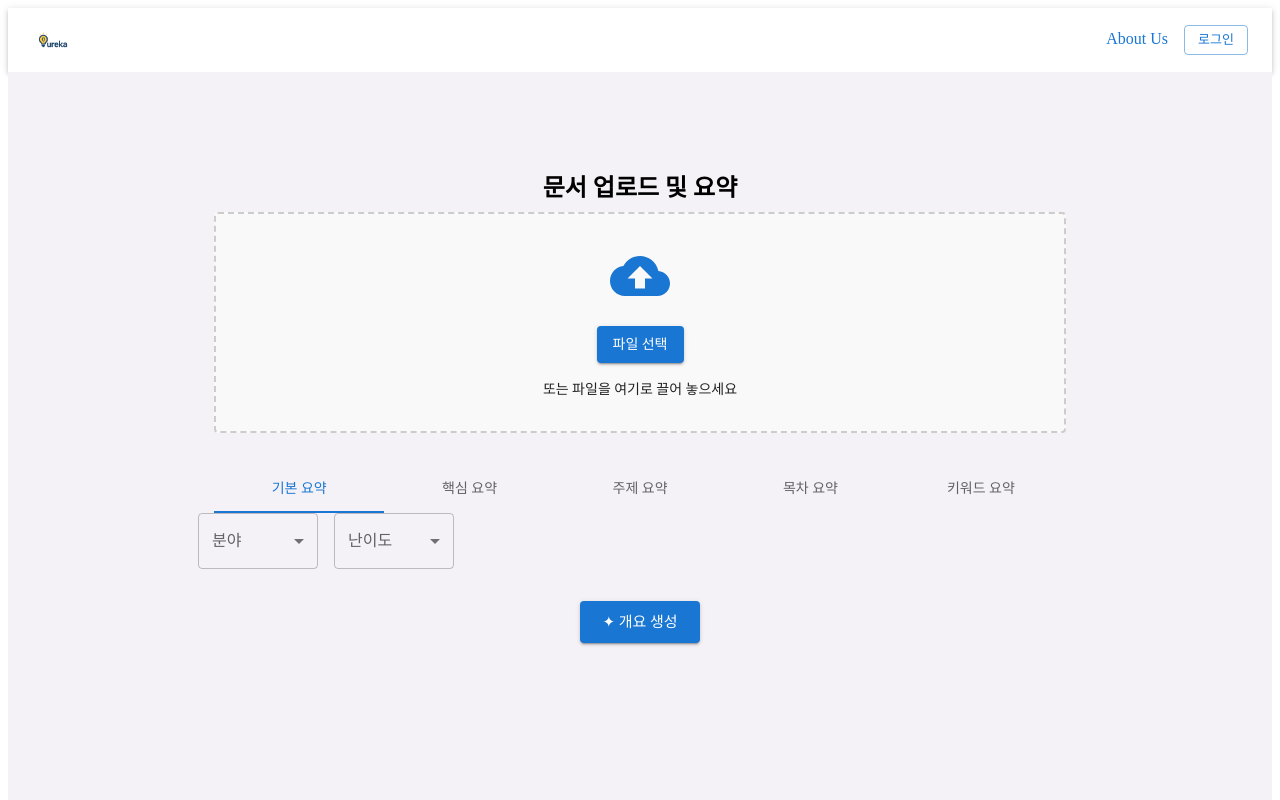
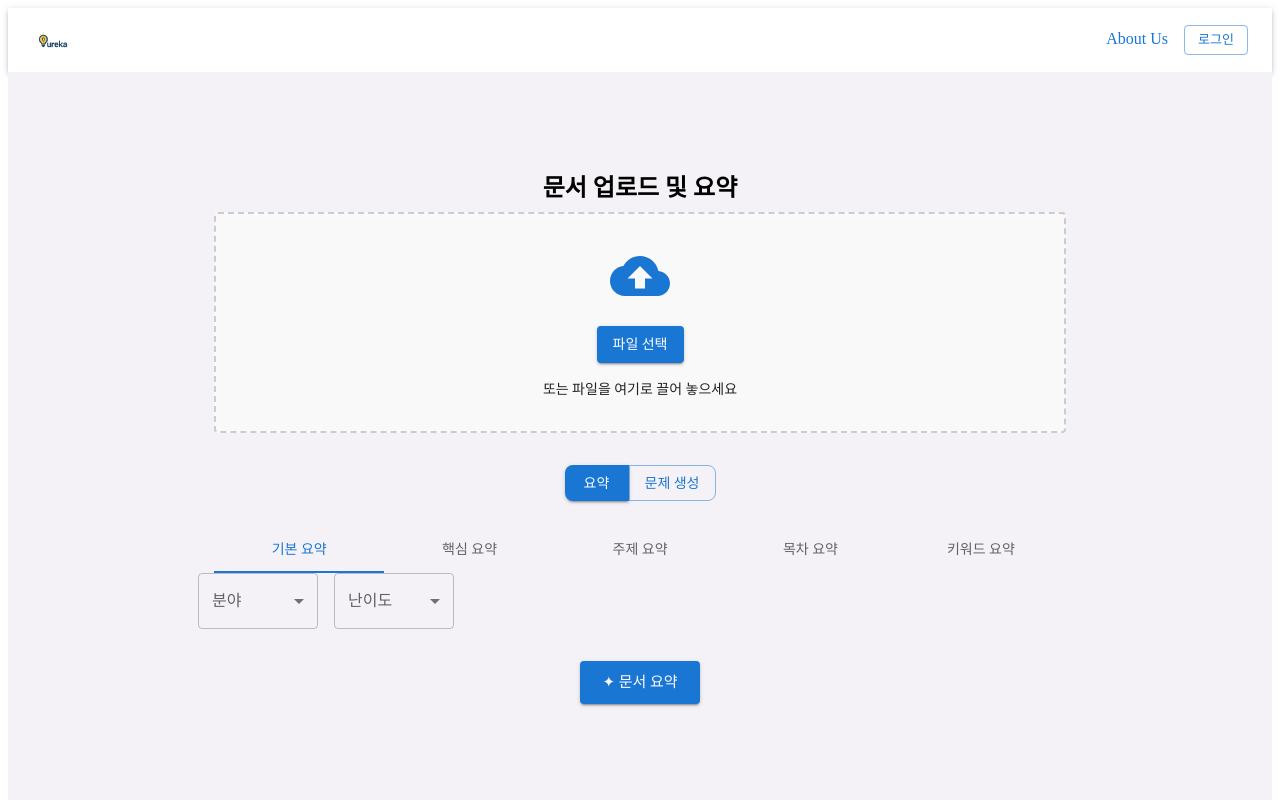
Before and after one commit to ssong77/qureka, a React (Vite) app: page /upload in a window 1280 px wide. Shown: the top 800 px of the page. Built offline with nearby package versions, Linux system fonts and the light colour scheme.

Commit message:
문서 업로드 '요약', '문제 생성' 탭으로 재구성 // 수)  회원가입, 헤더 로고 이미지, mypage 수정

```diff
--- a/package.json
+++ b/package.json
@@ -19,7 +19,7 @@
     "@types/react": "^18.2.14",
     "@types/react-dom": "^18.2.7",
     "typescript": "^5.1.6",
-    "vite": "^4.4.9",
+    "vite": "^6.3.5",
     "@vitejs/plugin-react": "^4.0.4"
   }
 }
--- a/src/pages/UploadPage.tsx
+++ b/src/pages/UploadPage.tsx
@@ -12,9 +12,11 @@ import Grid from '@mui/material/Grid';
 import { useNavigate } from 'react-router-dom';
 
 function UploadPage() {
-  const [tab, setTab] = useState(0);
+  const [mainTab, setMainTab] = useState<'summary' | 'problem'>('summary');
+  const [subTab, setSubTab] = useState(0);
   const [fileName, setFileName] = useState<string | null>(null);
   const [summary, setSummary] = useState('');
+  const [summaryGenerated, setSummaryGenerated] = useState(false);
   const [problemGenerated, setProblemGenerated] = useState(false);
   const [openSnackbar, setOpenSnackbar] = useState(false);
 
@@ -24,10 +26,6 @@ function UploadPage() {
   const [blankCount, setBlankCount] = useState('');
   const navigate = useNavigate();
 
-  const handleTabChange = (event: React.SyntheticEvent, newValue: number) => {
-    setTab(newValue);
-  };
-
   const handleFileUpload = (event: React.ChangeEvent<HTMLInputElement>) => {
     if (event.target.files?.length) {
       setFileName(event.target.files[0].name);
@@ -36,11 +34,12 @@ function UploadPage() {
 
   const handleSaveProblem = () => {
     alert('문제가 저장되었습니다.');
-    navigate('/mypage'); // ✅ 마이페이지로 이동
+    navigate('/mypage');
   };
 
   const handleGenerateSummary = () => {
     setSummary('업로드한 문서를 요약한 내용입니다.\n여기서 사용자가 직접 수정할 수 있습니다.');
+    setSummaryGenerated(true);
   };
 
   const handleProblemGenerate = () => {
@@ -66,7 +65,7 @@ function UploadPage() {
   };
 
   const renderFilters = () => {
-    switch (tab) {
+    switch (subTab) {
       case 0:
         return <Box display="flex" gap={2} flexWrap="wrap">{renderSelect('분야', ['언어', '철학'])}{renderSelect('난이도', ['고등', '대학'])}</Box>;
       case 1:
@@ -91,6 +90,9 @@ function UploadPage() {
             문서 업로드 및 요약
           </Typography>
 
+
+
+          {/* 문서 업로드 */}
           <Paper variant="outlined" sx={{ border: '2px dashed #ccc', backgroundColor: '#f9f9f9', p: 4, textAlign: 'center', mb: 4 }}>
             <CloudUpload sx={{ fontSize: 60, color: '#1976d2' }} />
             <Box mt={2}>
@@ -106,8 +108,28 @@ function UploadPage() {
             )}
           </Paper>
 
+          {/* 메인 탭 */}
+          <Box display="flex" justifyContent="center" mb={3}>
+            <Button
+              variant={mainTab === 'summary' ? 'contained' : 'outlined'}
+              onClick={() => setMainTab('summary')}
+              sx={{ borderRadius: '8px 0 0 8px' }}
+            >
+              요약
+            </Button>
+            <Button
+              variant={mainTab === 'problem' ? 'contained' : 'outlined'}
+              onClick={() => setMainTab('problem')}
+              sx={{ borderRadius: '0 8px 8px 0' }}
+            >
+              문제 생성
+            </Button>
+          </Box>
+          {/* 서브탭: 요약 필터 */}
+          {mainTab === 'summary' && (
+            <>
               <Box mb={2}>
-            <Tabs value={tab} onChange={handleTabChange} variant="fullWidth">
+                <Tabs value={subTab} onChange={(e, v) => setSubTab(v)} variant="fullWidth">
                   <Tab label="기본 요약" />
                   <Tab label="핵심 요약" />
                   <Tab label="주제 요약" />
@@ -115,20 +137,17 @@ function UploadPage() {
                   <Tab label="키워드 요약" />
                 </Tabs>
               </Box>
+              <Grid container spacing={2} mb={4}>{renderFilters()}</Grid>
 
-          <Grid container spacing={2} mb={4}>
-            {renderFilters()}
-          </Grid>
-
-          {!summary && (
+              {!summaryGenerated && (
                 <Box textAlign="center" mb={4}>
                   <Button variant="contained" color="primary" size="large" onClick={handleGenerateSummary}>
-                ✦ 개요 생성
+                    ✦ 문서 요약
                   </Button>
                 </Box>
               )}
 
-          {summary && (
+              {summaryGenerated && (
                 <>
                   <Box sx={{ bgcolor: '#fff', borderRadius: 2, p: 3, boxShadow: 2, mb: 2 }}>
                     <Typography variant="h6" gutterBottom>문서 요약 결과</Typography>
@@ -142,6 +161,25 @@ function UploadPage() {
                     />
                   </Box>
 
+                  <Grid container spacing={2} justifyContent="center" mb={4}>
+                    <Grid item>
+                      <Button variant="outlined" color="secondary" onClick={handleSaveSummary}>
+                        요약 내용 저장
+                      </Button>
+                    </Grid>
+                    <Grid item>
+                      <Button variant="contained" color="primary" onClick={() => setMainTab('problem')}>
+                        문제 생성
+                      </Button>
+                    </Grid>
+                  </Grid>
+                </>
+              )}
+            </>
+          )}
+
+          {mainTab === 'problem' && (
+            <>
               <Box sx={{ bgcolor: '#fff', borderRadius: 2, p: 3, boxShadow: 2, mb: 2 }}>
                 <Typography variant="h6" gutterBottom>문제 생성 세부 설정</Typography>
                 <Box display="flex" gap={2} flexWrap="wrap">
@@ -181,18 +219,29 @@ function UploadPage() {
                 </Box>
               </Box>
 
-              <Grid container spacing={2} justifyContent="center" mb={4}>
+              <Box textAlign="center" mb={2}>
+                <Button variant="contained" onClick={handleProblemGenerate}>문제 생성</Button>
+              </Box>
+
+              {problemGenerated && (
+                <Box sx={{ bgcolor: '#e8f0fe', borderRadius: 2, p: 3, boxShadow: 2, mb: 4 }}>
+                  <Typography variant="h6" gutterBottom>생성된 문제 예시</Typography>
+                  <Typography variant="body1" color="text.secondary" mb={2}>
+                    1. 다음 중 소프트웨어 개발 방법론에 해당하지 않는 것은?
+                  </Typography>
+
+                  <Grid container spacing={2} justifyContent="center">
                     <Grid item>
-                  <Button variant="outlined" color="secondary" onClick={handleSaveSummary}>
-                    요약 내용 저장
-                  </Button>
+                      <Button variant="outlined" color="secondary" onClick={() => alert('다운로드 기능은 아직 구현되지 않았습니다.')}>다운로드</Button>
                     </Grid>
                     <Grid item>
-                  <Button variant="contained" color="primary" onClick={handleProblemGenerate}>
-                    문제 생성
-                  </Button>
+                      <Button variant="contained" color="primary" onClick={handleSaveProblem}>문제 저장</Button>
                     </Grid>
                   </Grid>
+                </Box>
+              )}
+            </>
+          )}
 
           <Snackbar
             open={openSnackbar}
@@ -204,37 +253,6 @@ function UploadPage() {
               저장되었습니다!
             </Alert>
           </Snackbar>
-            </>
-          )}
-
-          {problemGenerated && (
-            <>
-              <Box sx={{ bgcolor: '#e8f0fe', borderRadius: 2, p: 3, boxShadow: 2, mb: 2 }}>
-                <Typography variant="h6" gutterBottom>생성된 문제 예시</Typography>
-                <Typography variant="body1" color="text.secondary">
-                  1. 다음 중 소프트웨어 개발 방법론에 해당하지 않는 것은?
-                </Typography>
-              </Box>
-
-              <Grid container spacing={2} justifyContent="center" mb={4}>
-                <Grid item>
-                  <Button variant="outlined" color="secondary" onClick={() => alert('다운로드 기능은 아직 구현되지 않았습니다.')}>
-                    다운로드
-                  </Button>
-                </Grid>
-                <Grid item>
-                <Button variant="contained" color="primary"
-                  onClick={() => {
-                    alert('문제가 저장되었습니다.');
-                    navigate('/mypage'); // 원하는 경로로 이동
-                  }}
-                >
-                  저장하기
-                </Button>
-                </Grid>
-              </Grid>
-            </>
-          )}
         </Container>
       </Box>
     </>
```
Also changed, not shown: 1 other file (tests, documents, lock files or other folders). Lines whose indentation alone changed are shown as unchanged.
